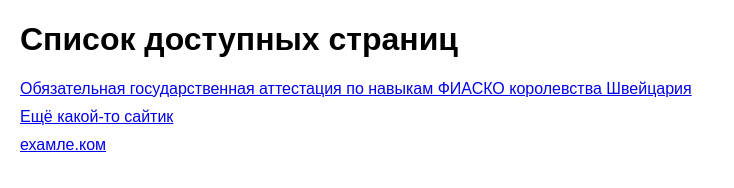
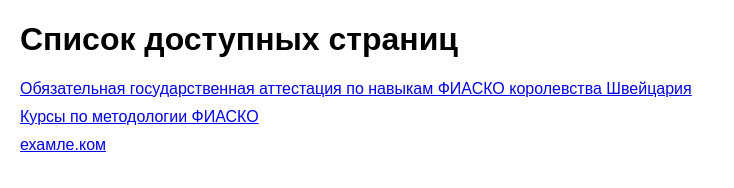
Before and after one commit to Dev-Atom42/rofl-sites, a plain HTML site: page index.html in a window 1280 px wide. Shown: the whole page, without its empty margins (0-734 px from the left). Drawn offline with Linux system fonts and the light colour scheme.

Commit message:
Update index.html

```diff
--- a/index.html
+++ b/index.html
@@ -22,7 +22,7 @@
     <h1>Список доступных страниц</h1>
     <ul>
         <li><a href="fiasco.html">Обязательная государственная аттестация по навыкам ФИАСКО королевства Швейцария</a></li>
-        <li><a href="another-page.html">Ещё какой-то сайтик</a></li>
+        <li><a href="metodology_FIASCO.html">Курсы по методологии ФИАСКО</a></li>
         <li><a href="example.html">ехамле.ком</a></li>
         <!-- Добавьте другие HTML-файлы здесь -->
     </ul>
```
